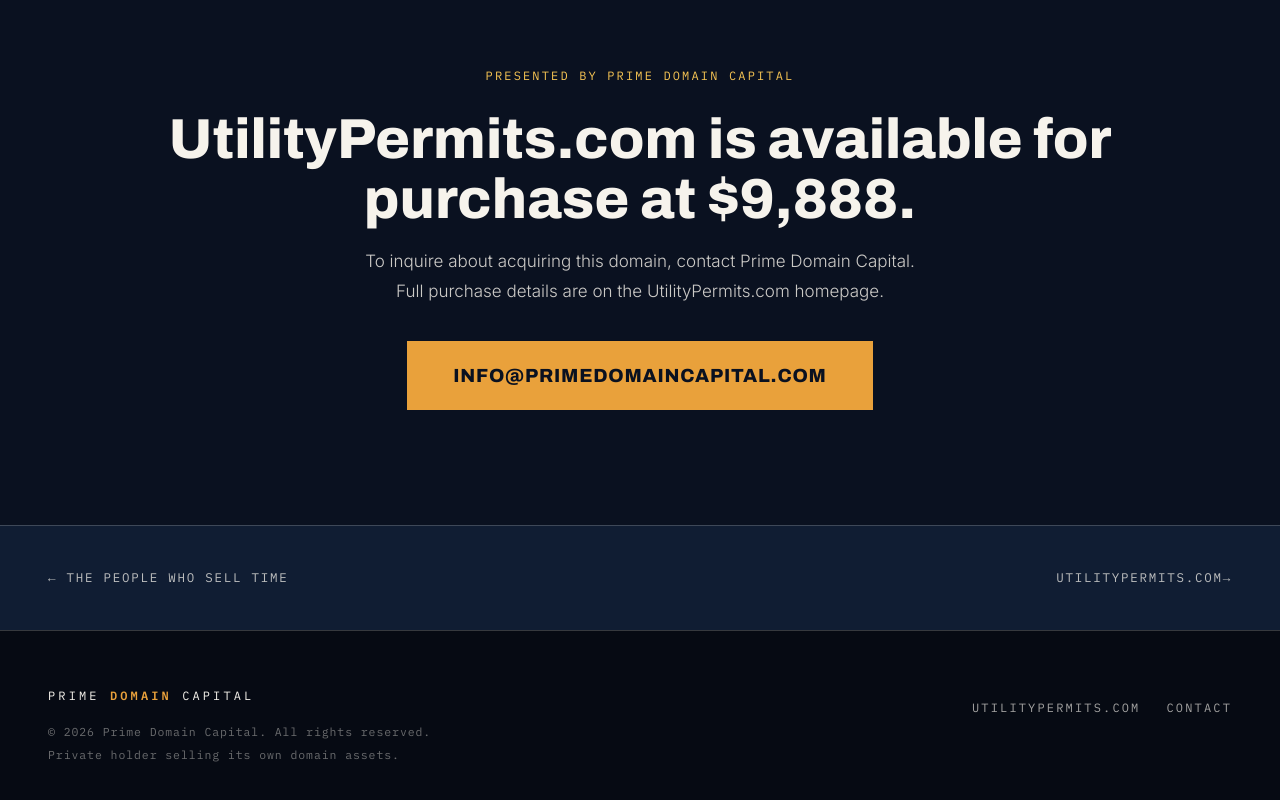
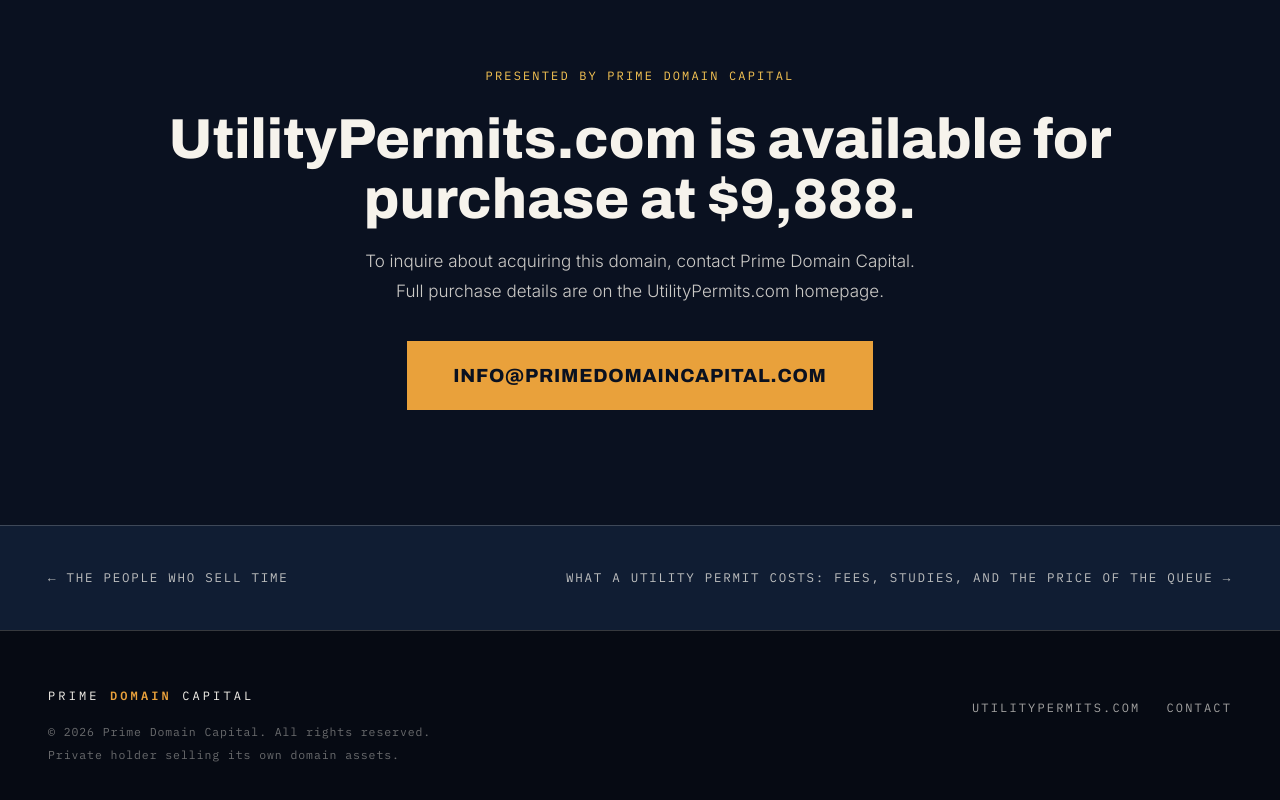
Before and after one commit to primedomaincapital/utilitypermits, a plain HTML site: page insights/article3.html in a window 1280 px wide. Shown: the part 5215-6015 px from the top of the page. Drawn offline with Linux system fonts and the light colour scheme.

Commit message:
Point article3 next link to article4

```diff
--- a/insights/article3.html
+++ b/insights/article3.html
@@ -158,7 +158,7 @@
 <div class="wrap">
 <div class="article-nav-inner">
 <span><a href="article2.html">&larr; The People Who Sell Time</a></span>
-<span><a href="../index.html"><span class="dom">Utility<wbr>Permits<wbr>.com</span> &rarr;</a></span>
+<span><a href="article4.html">What a Utility Permit Costs: Fees, Studies, and the Price of the Queue &rarr;</a></span>
 </div>
 </div>
 </nav>
```
